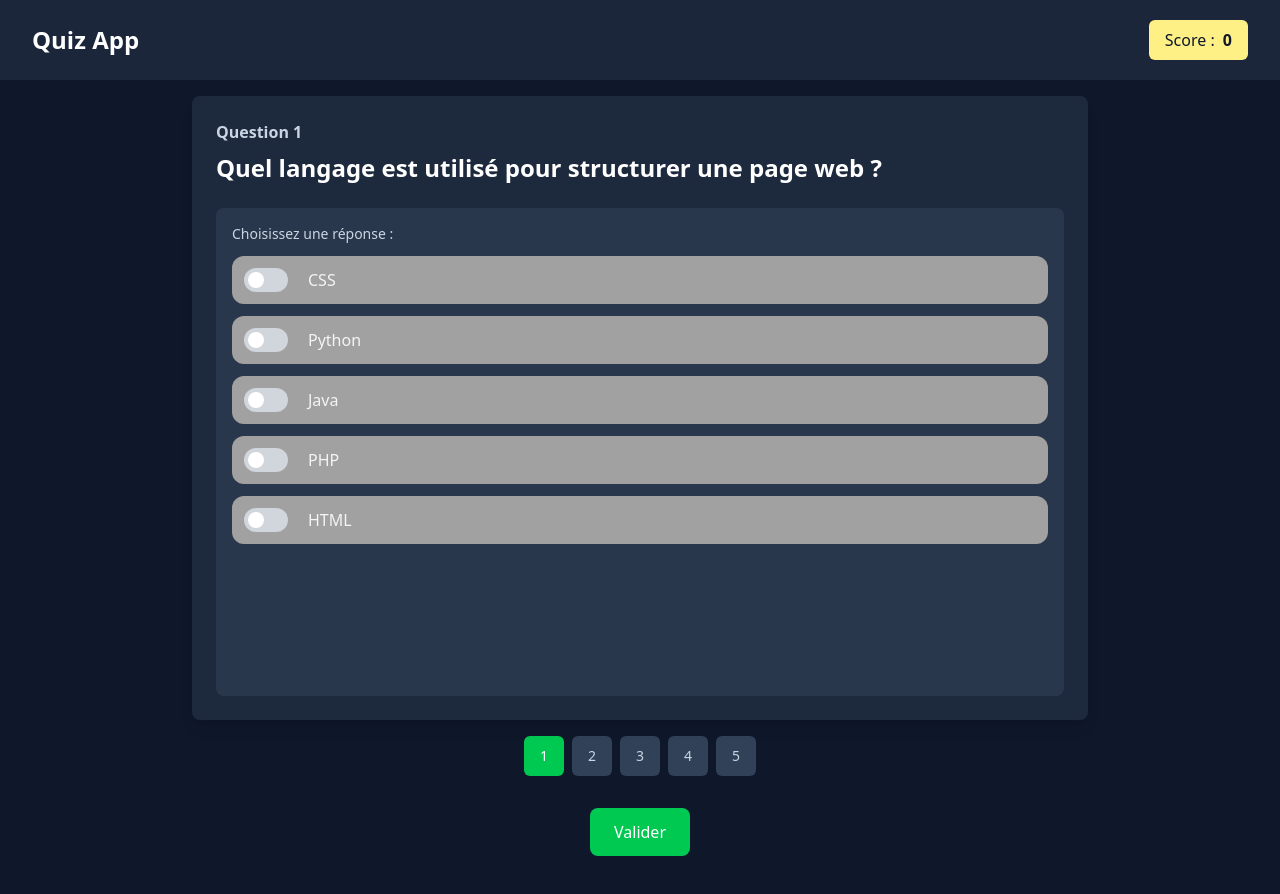
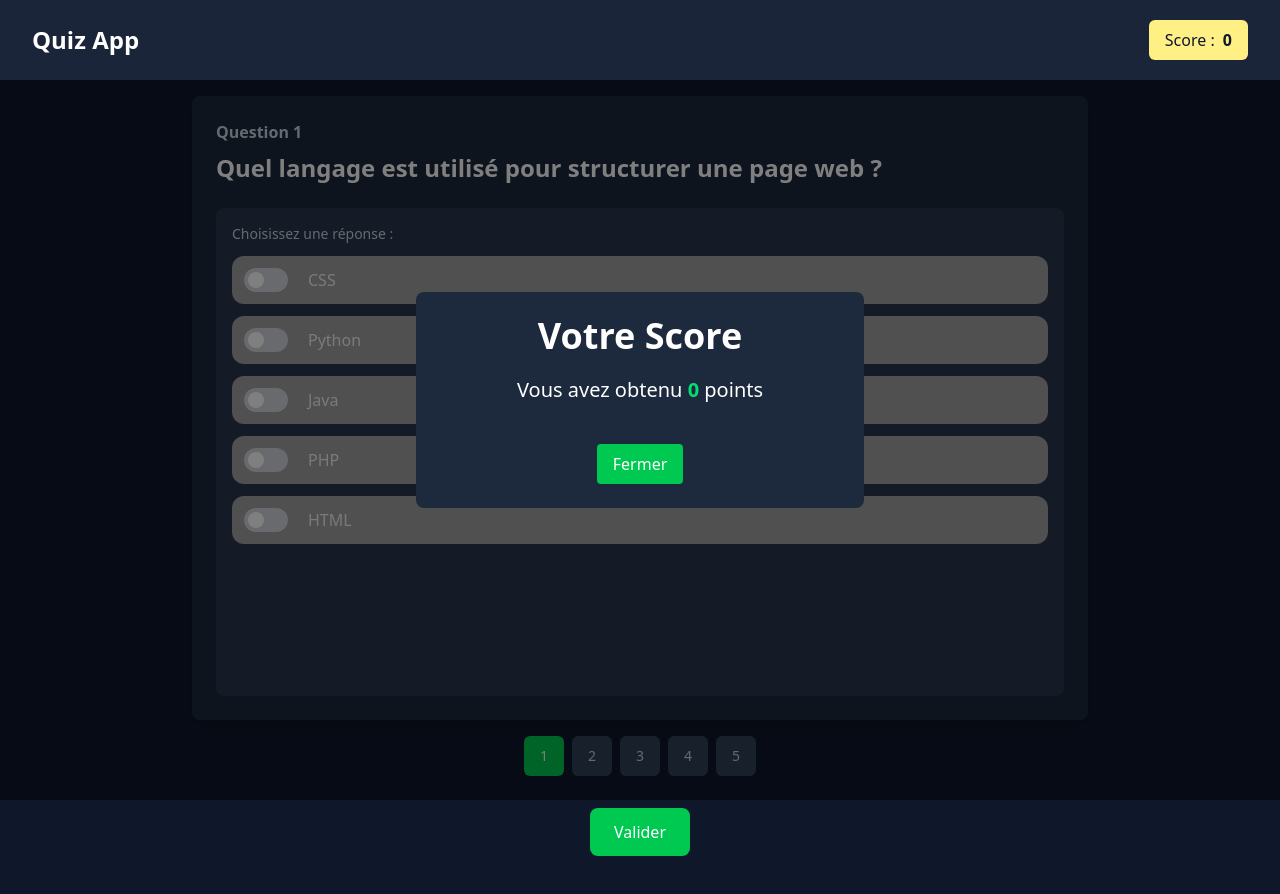
Before and after one commit to Kirama97/Quiz_2, a plain HTML site: page index.html in a window 1280 px wide. Drawn offline with nearby package versions, Linux system fonts and the light colour scheme.

Commit message:
time out

```diff
--- a/index.html
+++ b/index.html
@@ -75,10 +75,10 @@
 
         <!-- pop up score  -->
 
-        <div id="popup" class="fixed inset-0 bg-black/50 flex items-center justify-center hidden ">
+        <div id="popup" class="fixed inset-0 bg-black/50 flex items-center justify-center  ">
             <div class="bg-slate-800 rounded-lg p-6 w-80 md:w-full max-w-md text-center">
-            <h2 class="text-2xl font-bold mb-2">Votre Score</h2>
-            <p class="mb-4">Vous avez obtenu <span id="finalScore" class="font-semibold text-green-400">0</span> points</p>
+            <h2 class="text-2xl md:text-4xl font-bold mb-2 ">Votre Score</h2>
+            <p class="mb-10  md:text-xl md:mt-5">Vous avez obtenu <span id="finalScore" class="font-semibold text-green-400">0</span> points</p>
             <button id="closePopup" class="px-4 py-2 bg-green-500 rounded text-white">Fermer</button>
           </div>
        </div>
--- a/script.js
+++ b/script.js
@@ -272,7 +272,7 @@ document.addEventListener('change', (e) => {
   const target = e.target;
   if (target && target.matches('input[type="radio"]')) {
     if (current < slides.length - 1) {
-      setTimeout(() => goTo(current + 1),1000);
+      setTimeout(() => goTo(current + 1),700);
     }
   }
 });
```
